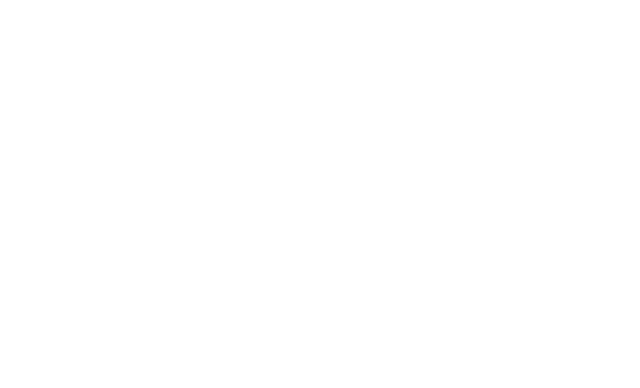
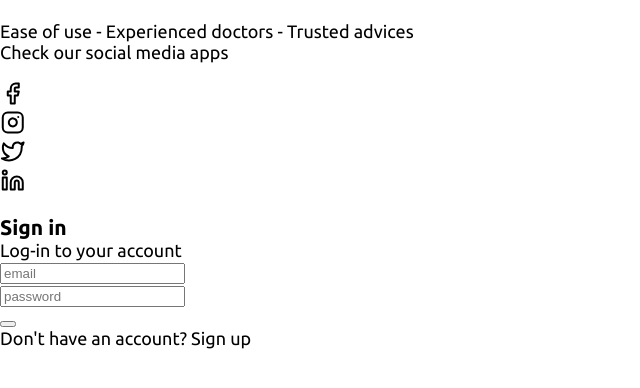
Before and after one commit to abedulaziz/Consult-a-doctor, a React (Create React App) app in the folder consult-a-doctor_frontend/: page /sign-in in a window 1280 px wide. Before the commit this address had no page. Shown: the top 388 px of the page, without its empty margins (0-640 px from the left). Built offline with nearby package versions, Linux system fonts and the light colour scheme.

Commit message:
Frontend: initializing sign-in page component implementation and enabling sign-in route

```diff
--- a/consult-a-doctor_frontend/src/App.js
+++ b/consult-a-doctor_frontend/src/App.js
@@ -6,6 +6,7 @@
 import Specializations from './page-components/specializations';
 import Doctors from './page-components/doctors';
 import Profile from './page-components/profile';
+import SignIn from './page-components/signIn';
 
 import './App.css';
 
@@ -19,8 +20,8 @@
           <Route path='/doctor/accounts' element={<Doctors />}></Route>
           <Route path='/doctor/:doctor_id/profile' element={<Profile />}></Route>
 
-          {/* <Route path='/sign-in' element={<SignIn />}></Route>
-          <Route path='/sign-up' element={<SignUp />}></Route>  */}
+          <Route path='/sign-in' element={<SignIn />}></Route>
+          {/* <Route path='/sign-up' element={<SignUp />}></Route>  */}
         </Routes>
       </Router>
     </div>
--- /dev/null
+++ b/consult-a-doctor_frontend/src/page-components/signIn.jsx
@@ -0,0 +1,61 @@
+import React from 'react';
+
+// icons
+import Facebook from '../assets/icons/facebook.svg';
+import Instagram from '../assets/icons/instagram.svg';
+import Twitter from '../assets/icons/twitter.svg';
+import Linkedin from '../assets/icons/linkedin.svg';
+
+const SignIn = () => {
+  return (
+    <>
+      <div className="sign-in_box">
+
+        <div className="left-section">
+          <div className="content">
+
+            <div className="brand">
+              <img src="" alt="" />
+            </div>
+            <p>Ease of use - Experienced doctors - Trusted advices</p>
+            <div className="social-media_section">
+              <p>Check our social media apps</p>
+              <div className="social-media">
+                <ul>
+                  <li className="facebook"><img src={ Facebook } alt="facebook" /></li>
+                  <li className="instagram"><img src={ Instagram } alt="instagram" /></li>
+                  <li className="twitter"><img src={ Twitter } alt="twitter" /></li>
+                  <li className="linkedin"><img src={ Linkedin } alt="linkedin" /></li>
+                </ul>
+              </div>
+            </div>
+
+          </div>
+        </div>
+        <div className="right-section">
+          <form>
+            <div className="heading">
+              <h3>Sign in</h3>
+              <p>Log-in to your account</p>
+            </div>
+            <div className="email_wrapper">
+              <input type="text" name="email" id="email" placeholder='email' />
+            </div>
+            <div className="password_wrapper">
+              <input type="password" name="password" id="password" placeholder='password' />
+            </div>
+            <div className="button_wrapper">
+              <button className="log-in_button"></button>
+            </div>
+            <div className="sign-up_link">
+              Don't have an account? <span>Sign up</span>
+            </div>
+          </form>
+        </div>
+
+      </div>
+    </>
+  )
+}
+
+export default SignIn
```
